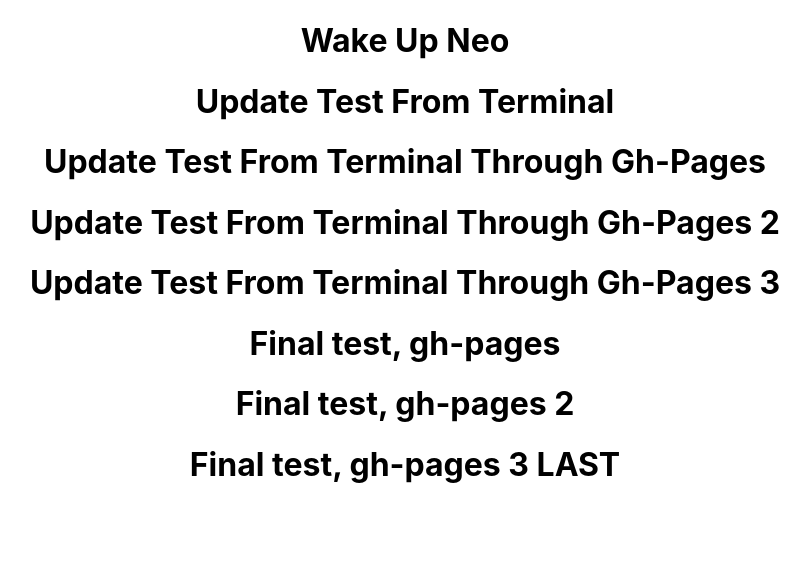
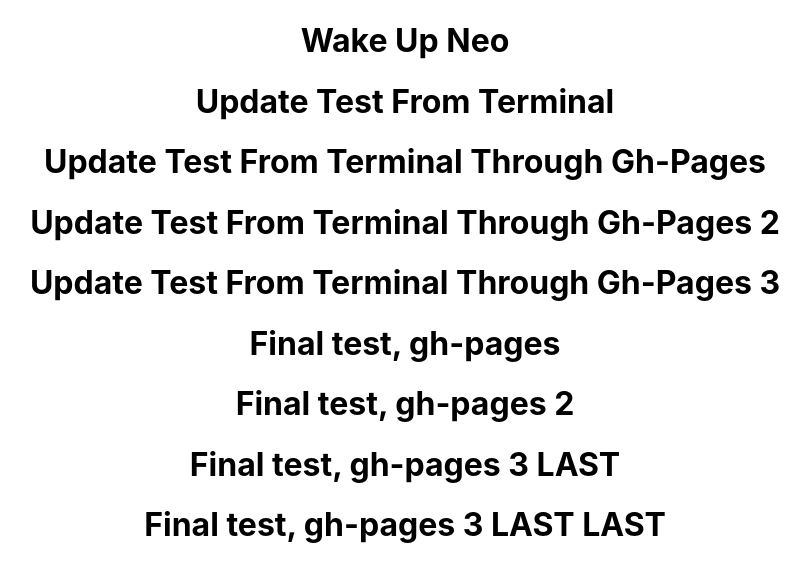
Before and after one commit to kuliashvili/Yulo-Portfolio, a React (Create React App) app: page / in a window 1280 px wide. Shown: the top 582 px of the page, without its empty margins (235-1045 px from the left). Built offline with nearby package versions, Linux system fonts and the light colour scheme.

Commit message:
trying gh-pages test

```diff
--- a/src/App.js
+++ b/src/App.js
@@ -12,6 +12,7 @@ function App() {
      <h1>Final test, gh-pages </h1>
      <h1>Final test, gh-pages 2</h1>
      <h1>Final test, gh-pages 3 LAST</h1>
+     <h1>Final test, gh-pages 3 LAST LAST</h1>
     </div>
   );
 }
```
